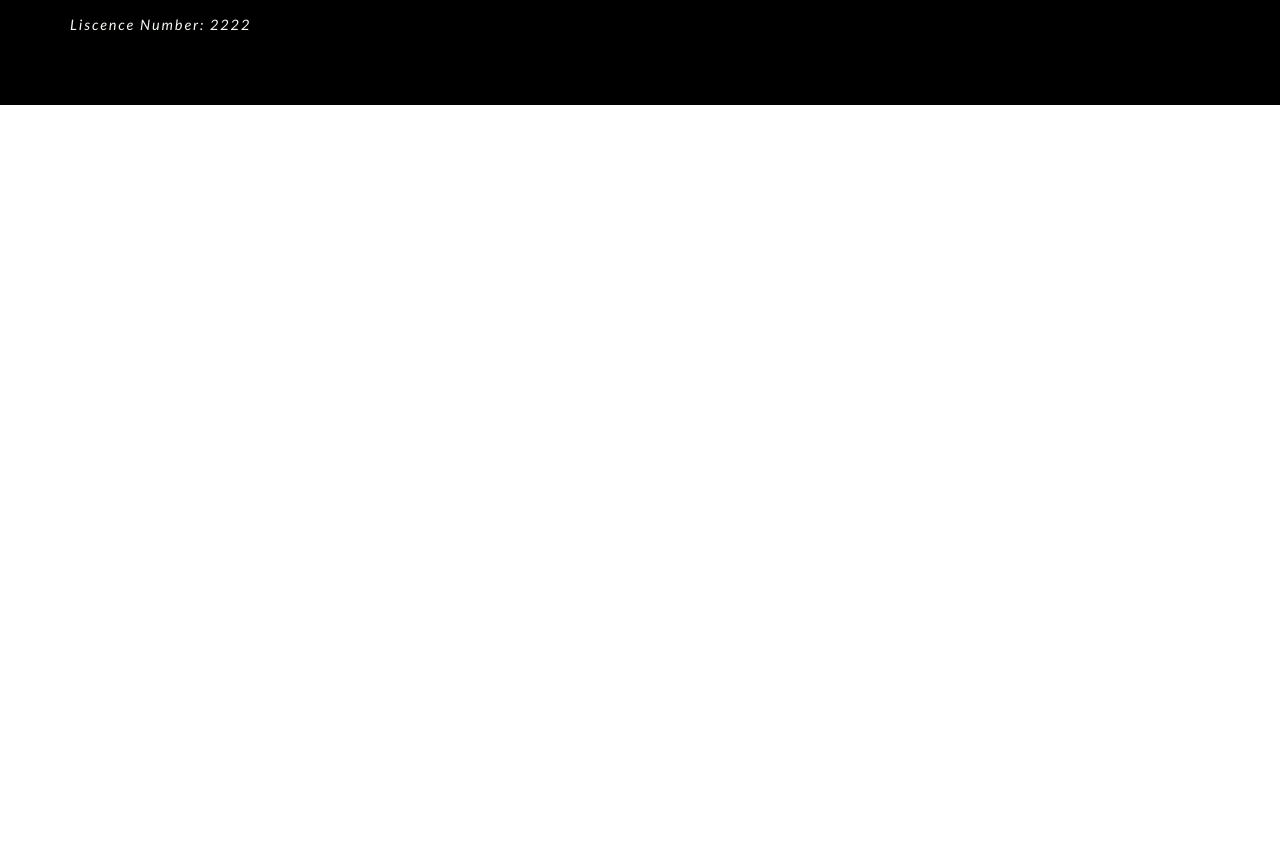
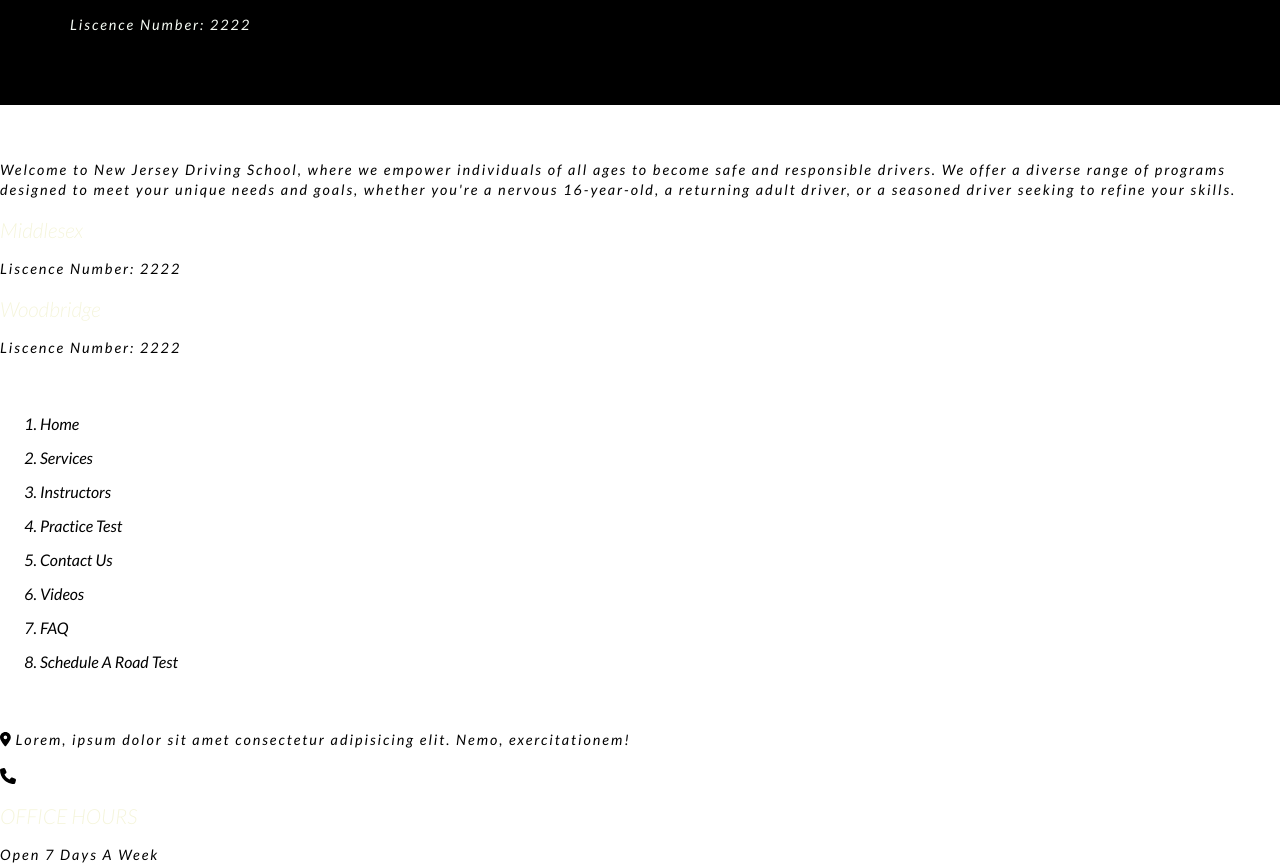
Before and after one commit to justolaa/NewJerseyDriving, a React (Create React App) app: page /services in a window 1280 px wide. Shown: the part 746-1611 px from the top of the page. Before the commit the page ends 851 px from the top, so only its background shows below. Built offline with nearby package versions, Linux system fonts and the light colour scheme.

Commit message:
alignment

```diff
--- a/src/components/Footer.js
+++ b/src/components/Footer.js
@@ -61,8 +61,50 @@ We offer a diverse range of programs designed to meet your unique needs and goal
             </div>
 
       </div>
+      </div>
+      <div className="container2">
+      <div className="grid-container2">
+            <div className="grid-item2">
+                <h1>ABOUT</h1>
+                   <p>Welcome to New Jersey Driving School, where we empower individuals of all ages to become safe and responsible drivers.
+
+We offer a diverse range of programs designed to meet your unique needs and goals, whether you're a nervous 16-year-old, a returning adult driver, or a seasoned driver seeking to refine your skills.</p>
+
+                    <h2>Middlesex</h2>
+                    <p>Liscence Number: 2222</p>
+                    <h2>Woodbridge</h2>
+                    <p>Liscence Number: 2222</p>
+
+            </div>
+            <div className="grid-item2">
+                <h1>NAVIGATION</h1>
+                <ol>
+                    <li>Home</li>
+                    <li>Services</li>
+                    <li>Instructors</li>
+                    <li>Practice Test</li>
+                    <li>Contact Us</li>
+                    <li>Videos</li>
+                    <li>FAQ</li>
+                    <li>Schedule A Road Test</li>
+                </ol>
+
+            </div>
 
 
+            <div className="grid-item2">
+                <h1>EDISON DRIVING SCHOOL</h1>
+                 <p> <FontAwesomeIcon icon={faLocationDot} /> Lorem, ipsum dolor sit amet consectetur adipisicing elit. Nemo, exercitationem!</p>
+                  <br />
+
+                   <FontAwesomeIcon icon={faPhone} /> <a href="tel:">Telephone:(732)-423-3893</a>
+
+                    <br />
+                    <h2>OFFICE HOURS</h2>
+                    <p>Open 7 Days A Week</p>
+            </div>
+
+      </div>
       </div>
     </Wrapper>
   )
@@ -97,8 +139,8 @@ h1{
 }
 
 @media (max-width: 992px) {
- .grid-container{
-    display: grid;
+.grid-container{
+    display: none;
     grid-template-columns: 1fr;
     gap: 2px;
     padding: 60px;
@@ -106,5 +148,45 @@ h1{
     color: #F6FBF4;
   }
 
+  .grid-item{
+    padding: 10px;
+    line-height: 35px;
+
+    li{
+        list-style: none;
+    }
+  }
+
+  hr{
+    width: 80%;
+  }
+h1{
+  color: white;
+}
+.grid-container2{
+    display: grid;
+    grid-template-columns: auto;
+    gap: 2px;
+    background: #000000;
+    color: #F6FBF4;
+  }
+
+  .grid-item2{
+    padding: 10px;
+    line-height: 35px;
+
+    li{
+        list-style: none;
+    }
+  }
+
+  hr{
+    width: 80%;
+  }
+h1{
+  color: white;
+  font-size: 1rem;
+}
+
 `
 export default Footer
--- a/src/components/Hero.js
+++ b/src/components/Hero.js
@@ -113,6 +113,7 @@ const Wrapper = styled.div`
     }
         @media (max-width: 992px) {
           .text{
+            margin-left:15px;
             width:90%;
                 h1{
                 font-size: 15px;
@@ -120,8 +121,8 @@ const Wrapper = styled.div`
               }
 
               h2{
-                font-size: 1rem;
-                line-height: 27px;
+                font-size: 0.8rem;
+                line-height: 25px;
               }
           }
 
--- a/src/components/Logo.js
+++ b/src/components/Logo.js
@@ -62,9 +62,18 @@ const Wrapper = styled.div`
 
 @media (max-width: 992px) {
       display: flex;
-      margin-left: 0;
       margin-bottom: 30px;
-      justify-content: center;
+      margin-left:10px;
+      justify-content: flex-start;
+      gap:9px;
+
+      img{
+        width:130px;
+        height:140px;
+      }
+      .Logo-name{
+        font-size:1.3rem;
+      }
   }
 
   @media (min-width: 992px){
--- a/src/components/Schools.js
+++ b/src/components/Schools.js
@@ -50,7 +50,7 @@ const Schools = () => {
 
 
             <div className="grid-item">
-                <div>SOMERSET COUNTY</div>
+                <div className='first'>SOMERSET COUNTY</div>
                    <ul>
                     <li>Franklin High School</li>
                     <li>Immaculata</li>
@@ -60,7 +60,7 @@ const Schools = () => {
                 </ul>
             </div>
     <div className="grid-item">
-        <div>UNION COUNTY</div>
+        <div className='first'>UNION COUNTY</div>
                    <ul>
                     <li>Arthur L.Johnson</li>
                     <li>Govenor Livingston</li>
@@ -130,6 +130,7 @@ h1{
     margin: 40px 0px 0px 0px;
     padding: 0px;
   }
+
 }
 `
 export default Schools
--- a/src/index.css
+++ b/src/index.css
@@ -145,4 +145,13 @@ a{
               h2{
                 font-size: 1.2rem;
               }
+                             p {
+                               font-size: 0.7rem;
+                               margin-top: 10px;
+                               line-height: 15px;
+                               font-family: "Lato", sans-serif;
+                               font-weight: 400;
+                               font-style: italic;
+                               letter-spacing: 2px;
+                             }
         }
```
